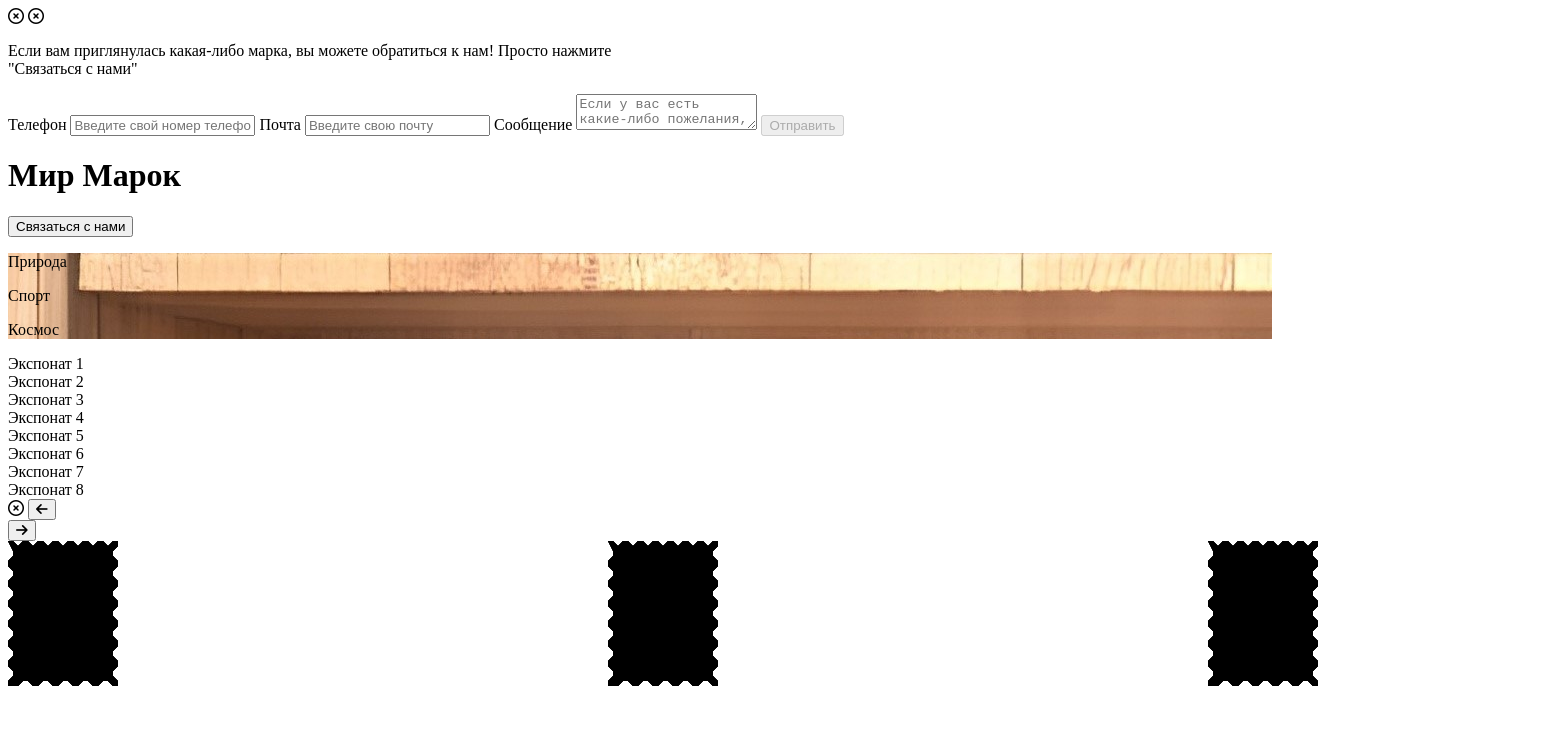
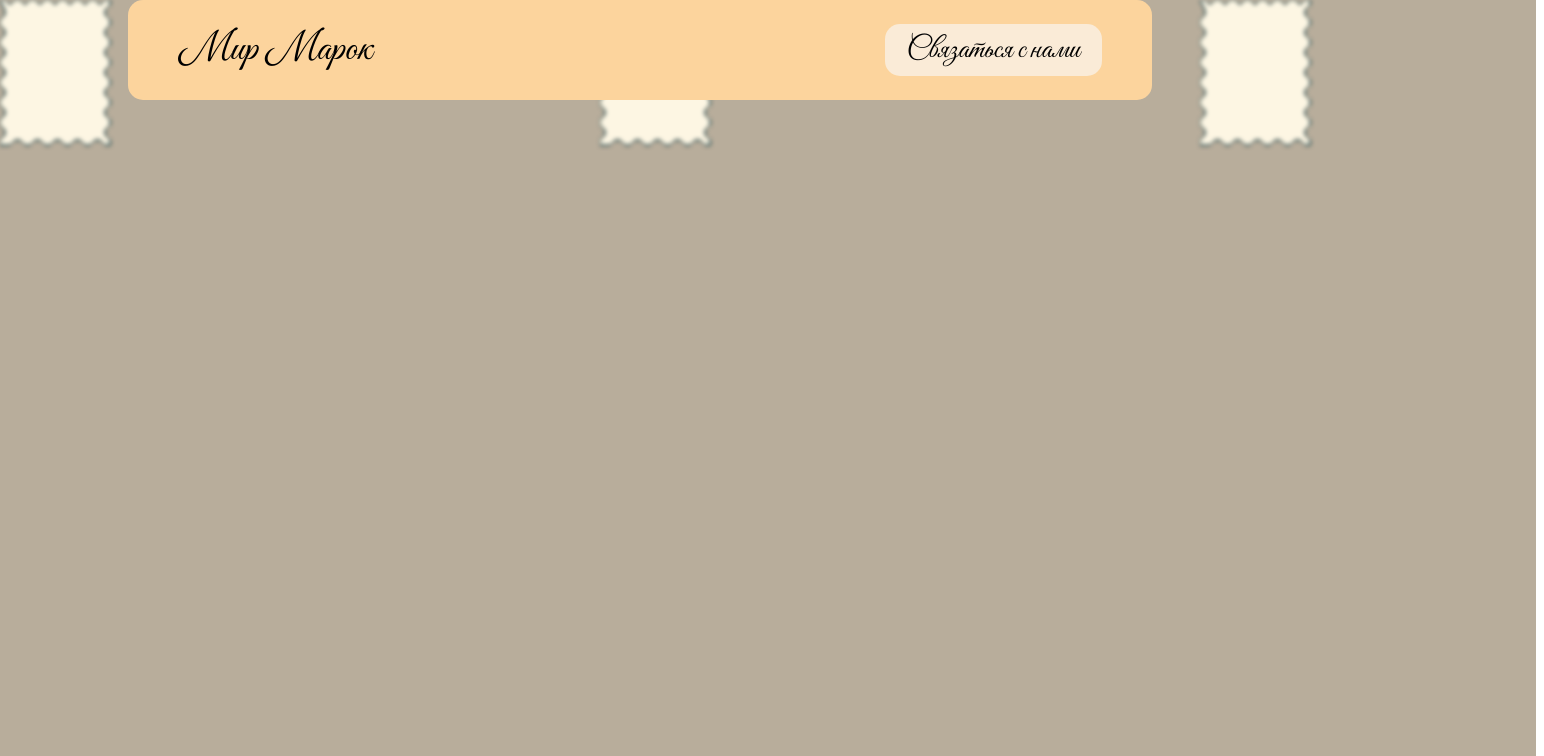
Before and after one commit to Samyrai47/postage-stamp-shop, a website: page index.html in a window 1280 px wide. Shown: the top 756 px of the page, 1544 px wide, since content can reach past the window. Drawn offline with Linux system fonts and the light colour scheme; files whose address does not match are found by name; a web font is replaced by a local one.

Commit message:
Update index.css

```diff
--- a/pages/index.css
+++ b/pages/index.css
@@ -1,54 +1,54 @@
-@import url("./blocks/main/main.css");
-@import url("./blocks/bookshelf/bookshelf.css");
-@import url("./blocks/book-rack/book-rack.css");
-@import url("./blocks/book-rack/_absolute-position/book-rack_absolute-position.css");
-@import url("./blocks/header/header.css");
-@import url("./blocks/header/_sticky/header_sticky.css");
-@import url("./blocks/header/_absolute-position/header_absolute-position.css");
-@import url("./blocks/header/__button/header__button.css");
-@import url("./blocks/book-rack/__book-cover/book-rack__book-cover.css");
-@import url("./blocks/book-rack/__book-cover/__name/book-rack__book-cover__name.css");
-@import url("./blocks/book-rack/__book-cover/_first/book-rack__book-cover_first.css");
-@import url("./blocks/book-rack/__book-cover/_first/__name/book-rack__book-cover_first__name.css");
-@import url("./blocks/book-rack/__book-cover/_second/book-rack__book-cover_second.css");
-@import url("./blocks/book-rack/__book-cover/_second/__name/book-rack__book-cover_second__name.css");
-@import url("./blocks/book-rack/__book-cover/_third/book-rack__book-cover_third.css");
-@import url("./blocks/book-rack/__book-cover/_third/__name/book-rack__book-cover_third__name.css");
-@import url("./blocks/book/book.css");
-@import url("./blocks/overlay/overlay.css");
-@import url("./blocks/overlay/_show/overlay_show.css");
-@import url("./blocks/popup/popup.css");
-@import url("./blocks/popup/__form/popup__form.css");
-@import url("./blocks/popup/__close/popup__close.css");
-@import url("./blocks/popup/__form/__input/popup__form__input.css");
-@import url("./blocks/popup/_show/popup_show.css");
-@import url("./blocks/popup/__form/__label/popup__form__label.css");
-@import url("./blocks/popup/__form/__submit/popup__form__submit.css");
-@import url("./blocks/popup/__form/__message/popup__form__message.css");
-@import url("./blocks/popup/__form/__input/_type_error/popup__form__input_type_error.css");
-@import url("./blocks/popup/__form/__input-error/popup__form__input-error.css");
-@import url("./blocks/popup/__form/__input-error/_show/popup__form__input-error_show.css");
-@import url("./blocks/popup/__form/__send-text/popup__form__send-text.css");
-@import url("./blocks/popup/__form/__send-text/_show/popup__form__send-text_show.css");
-@import url("./blocks/header/__title/header__title.css");
-@import url("./blocks/stamp/stamp.css");
-@import url("./blocks/book/__page/book__page.css");
-@import url("./blocks/book/_show/book_show.css");
-@import url("./blocks/book/__root/book__root.css");
-@import url("./blocks/book/__page/__stamp/book__page__stamp.css");
-@import url("./blocks/book/__page/__stamp/__image/book__page__stamp__image.css");
-@import url("./blocks/book/__page/__stamp/__label/book__page__stamp__label.css");
-@import url("./blocks/slider/slider.css");
-@import url("./blocks/slider/_show/slider_show.css");
-@import url("./blocks/slider/__image/slider__image.css");
-@import url("./blocks/slider/__left/slider__left.css");
-@import url("./blocks/slider/__right/slider__right.css");
-@import url("./blocks/footer/footer.css");
-@import url("./blocks/footer/__timer/footer__timer.css");
-@import url("./blocks/popup/__form/_show/popup__form_show.css");
-@import url("./blocks/popup/__text/popup__text.css");
-@import url("./blocks/popup/__text/_show/popup__text_show.css");
-@import url("./blocks/popup/__close/_type/_form/popup__close_type_form.css");
-@import url("./blocks/popup/__close/_type/_greeting/popup__close_type_greeting.css");
-@import url("./blocks/popup/__close/_type/_form/_show/popup__close_type_form_show.css");
-@import url("./blocks/popup/__close/_type/_greeting/_show/popup__close_type_greeting_show.css");
+@import url("../blocks/main/main.css");
+@import url("../blocks/bookshelf/bookshelf.css");
+@import url("../blocks/book-rack/book-rack.css");
+@import url("../blocks/book-rack/_absolute-position/book-rack_absolute-position.css");
+@import url("../blocks/header/header.css");
+@import url("../blocks/header/_sticky/header_sticky.css");
+@import url("../blocks/header/_absolute-position/header_absolute-position.css");
+@import url("../blocks/header/__button/header__button.css");
+@import url("../blocks/book-rack/__book-cover/book-rack__book-cover.css");
+@import url("../blocks/book-rack/__book-cover/__name/book-rack__book-cover__name.css");
+@import url("../blocks/book-rack/__book-cover/_first/book-rack__book-cover_first.css");
+@import url("../blocks/book-rack/__book-cover/_first/__name/book-rack__book-cover_first__name.css");
+@import url("../blocks/book-rack/__book-cover/_second/book-rack__book-cover_second.css");
+@import url("../blocks/book-rack/__book-cover/_second/__name/book-rack__book-cover_second__name.css");
+@import url("../blocks/book-rack/__book-cover/_third/book-rack__book-cover_third.css");
+@import url("../blocks/book-rack/__book-cover/_third/__name/book-rack__book-cover_third__name.css");
+@import url("../blocks/book/book.css");
+@import url("../blocks/overlay/overlay.css");
+@import url("../blocks/overlay/_show/overlay_show.css");
+@import url("../blocks/popup/popup.css");
+@import url("../blocks/popup/__form/popup__form.css");
+@import url("../blocks/popup/__close/popup__close.css");
+@import url("../blocks/popup/__form/__input/popup__form__input.css");
+@import url("../blocks/popup/_show/popup_show.css");
+@import url("../blocks/popup/__form/__label/popup__form__label.css");
+@import url("../blocks/popup/__form/__submit/popup__form__submit.css");
+@import url("../blocks/popup/__form/__message/popup__form__message.css");
+@import url("../blocks/popup/__form/__input/_type_error/popup__form__input_type_error.css");
+@import url("../blocks/popup/__form/__input-error/popup__form__input-error.css");
+@import url("../blocks/popup/__form/__input-error/_show/popup__form__input-error_show.css");
+@import url("../blocks/popup/__form/__send-text/popup__form__send-text.css");
+@import url("../blocks/popup/__form/__send-text/_show/popup__form__send-text_show.css");
+@import url("../blocks/header/__title/header__title.css");
+@import url("../blocks/stamp/stamp.css");
+@import url("../blocks/book/__page/book__page.css");
+@import url("../blocks/book/_show/book_show.css");
+@import url("../blocks/book/__root/book__root.css");
+@import url("../blocks/book/__page/__stamp/book__page__stamp.css");
+@import url("../blocks/book/__page/__stamp/__image/book__page__stamp__image.css");
+@import url("../blocks/book/__page/__stamp/__label/book__page__stamp__label.css");
+@import url("../blocks/slider/slider.css");
+@import url("../blocks/slider/_show/slider_show.css");
+@import url("../blocks/slider/__image/slider__image.css");
+@import url("../blocks/slider/__left/slider__left.css");
+@import url("../blocks/slider/__right/slider__right.css");
+@import url("../blocks/footer/footer.css");
+@import url("../blocks/footer/__timer/footer__timer.css");
+@import url("../blocks/popup/__form/_show/popup__form_show.css");
+@import url("../blocks/popup/__text/popup__text.css");
+@import url("../blocks/popup/__text/_show/popup__text_show.css");
+@import url("../blocks/popup/__close/_type/_form/popup__close_type_form.css");
+@import url("../blocks/popup/__close/_type/_greeting/popup__close_type_greeting.css");
+@import url("../blocks/popup/__close/_type/_form/_show/popup__close_type_form_show.css");
+@import url("../blocks/popup/__close/_type/_greeting/_show/popup__close_type_greeting_show.css");
```
